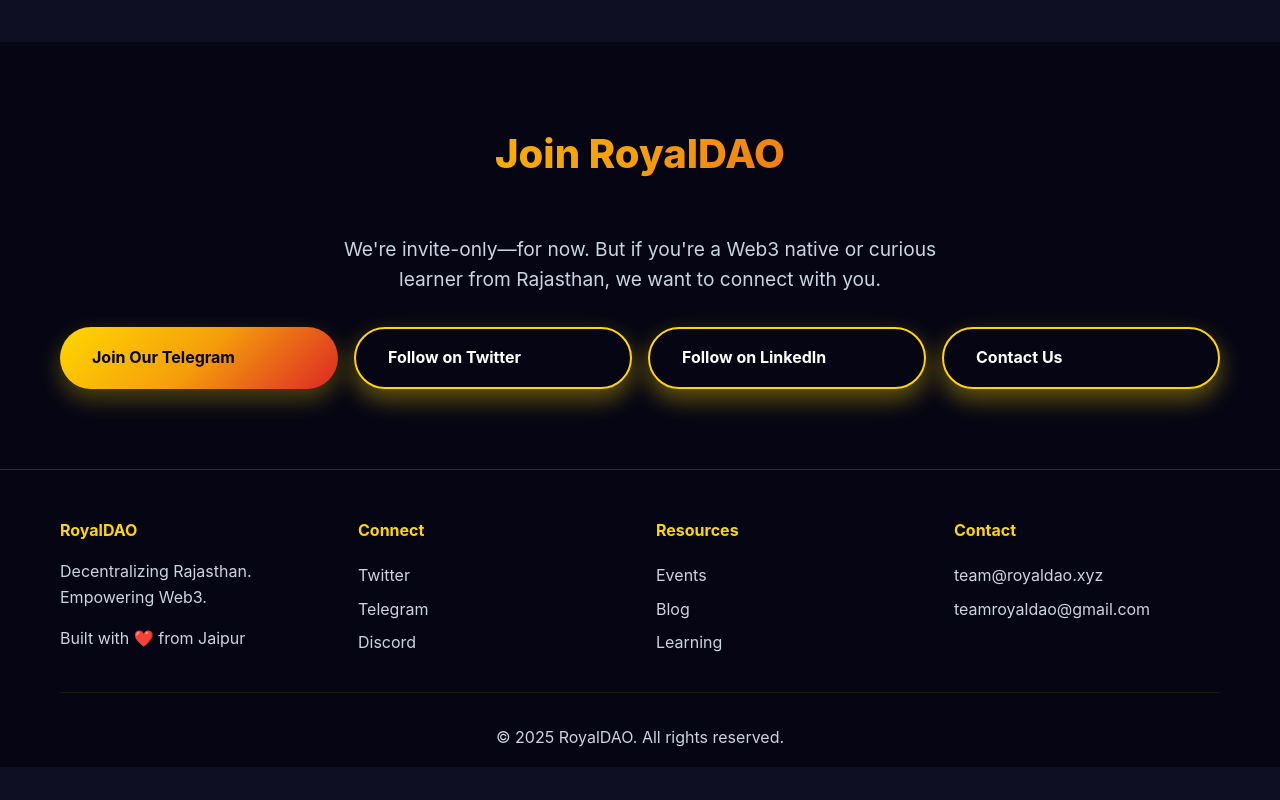
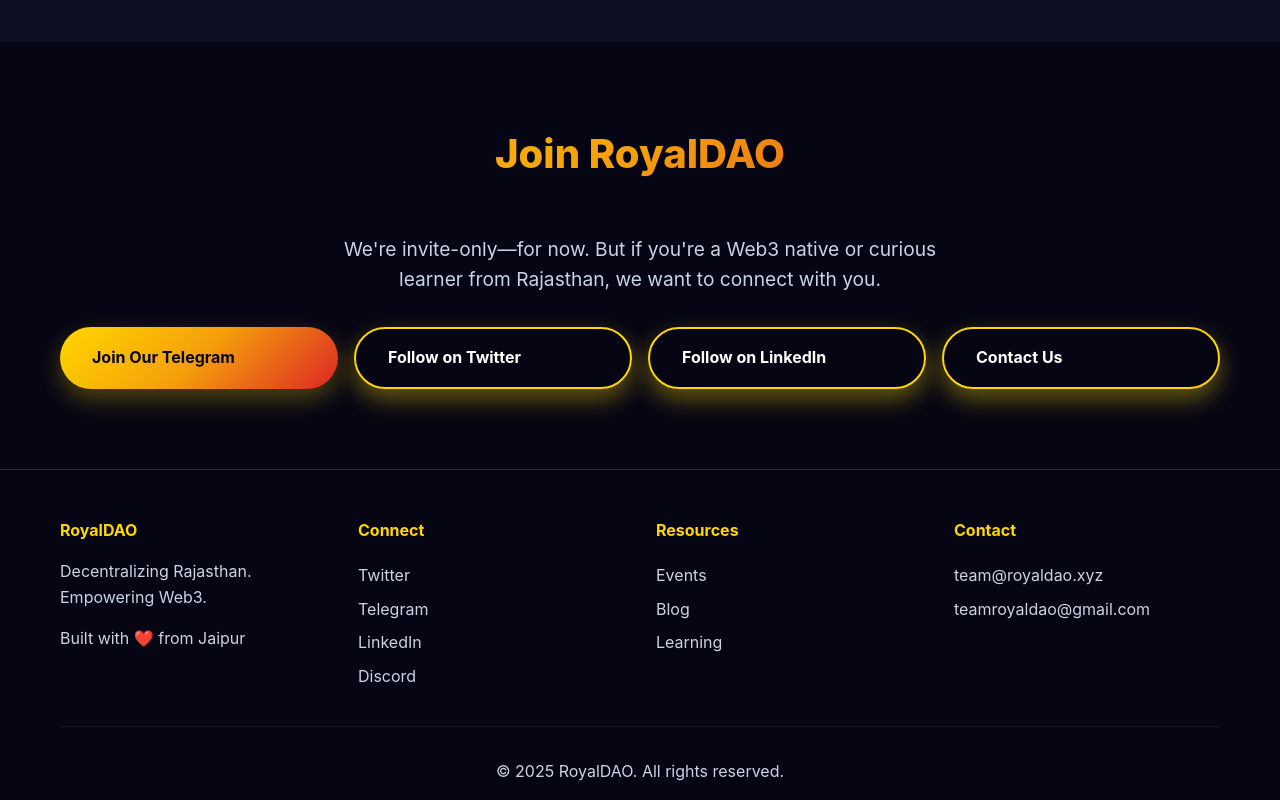
Before and after one commit to yuvanksoni/RoyalDAO, a plain HTML site: page index.html in a window 1280 px wide. Shown: the part 3993-4793 px from the top of the page. Before the commit the page ends 4760 px from the top, so only its background shows below. Drawn offline with Linux system fonts and the light colour scheme.

Commit message:
Initial commit-2

```diff
--- a/index.html
+++ b/index.html
@@ -1105,6 +1105,7 @@
             <h4>Connect</h4>
             <a href="https://x.com/RoyalDAOxyz">Twitter</a>
             <a href="https://t.me/Royal_DAO">Telegram</a>
+            <a href="https://www.linkedin.com/company/royaldao">LinkedIn</a>
             <a href="#">Discord</a>
           </div>
           <div class="footer-section">
```
